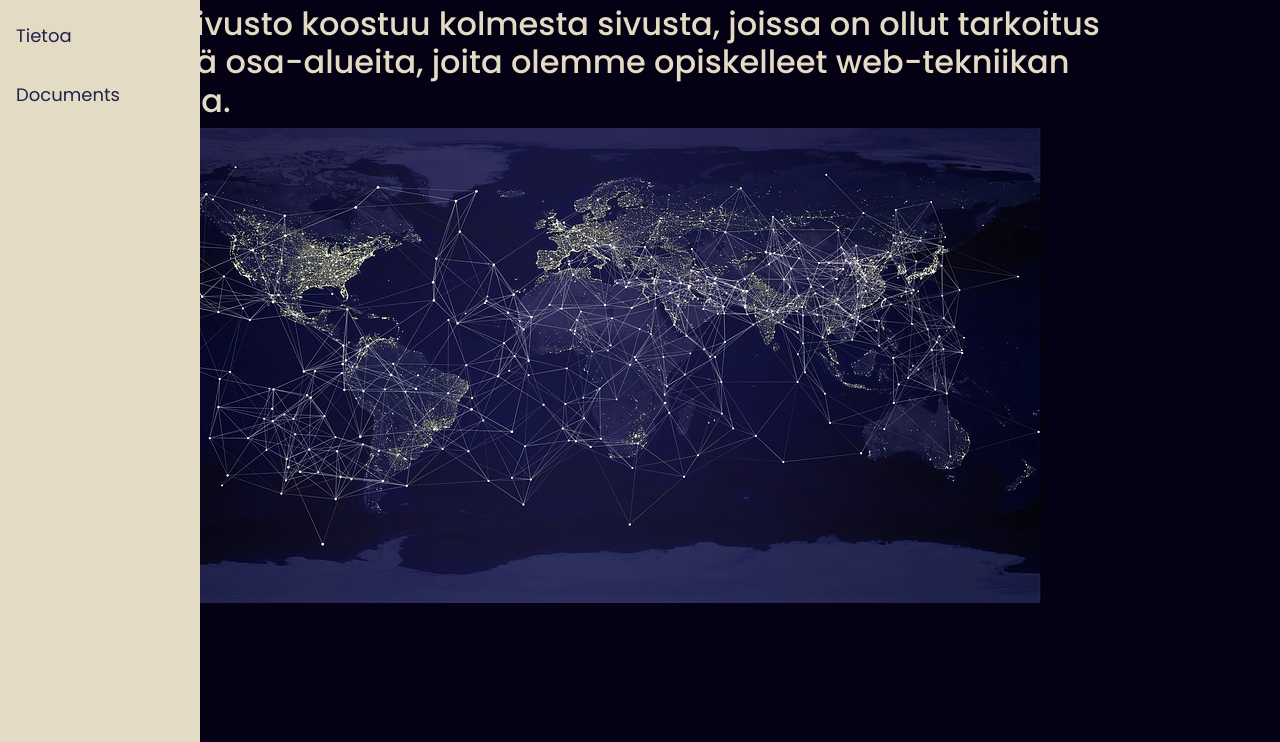
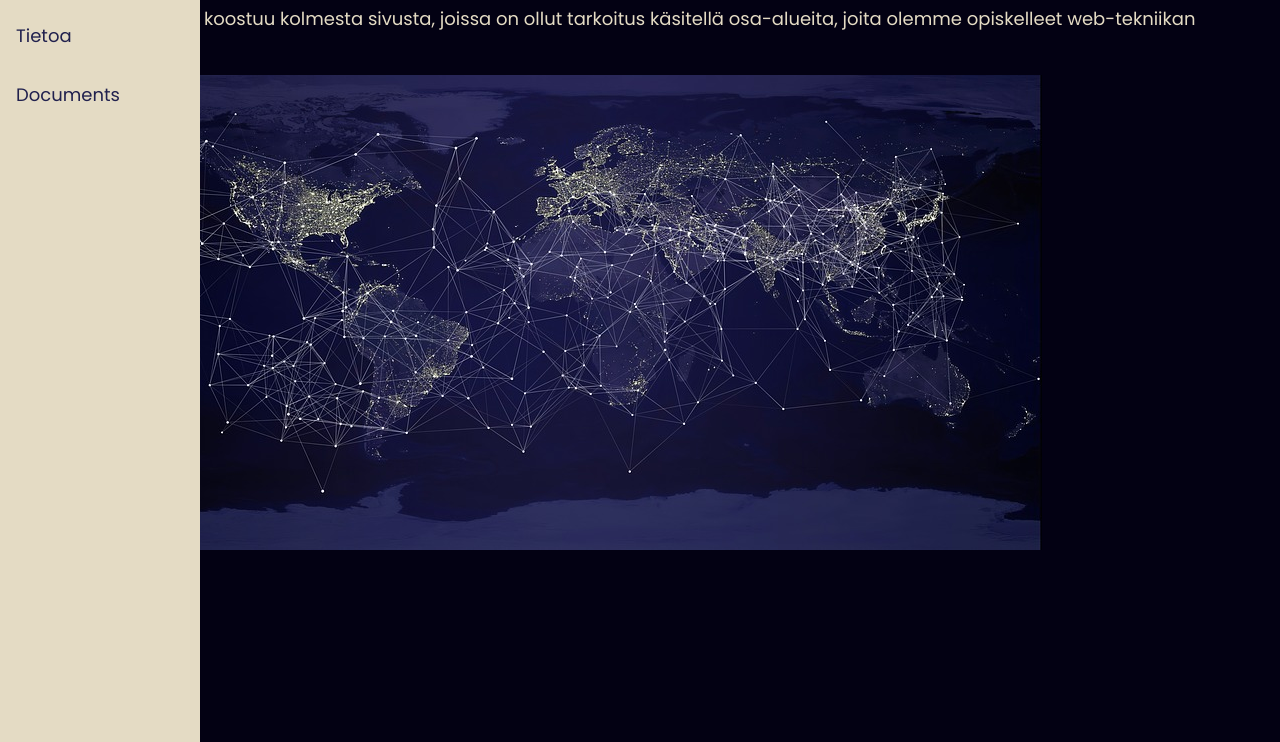
Before and after one commit to kerlinurk/webtekniikka, a plain HTML site: page index.html in a window 1280 px wide. Shown: the part 58-800 px from the top of the page. Drawn offline with nearby package versions, Linux system fonts and the light colour scheme.

Commit message:
muokkaus

```diff
--- a/index.html
+++ b/index.html
@@ -17,7 +17,7 @@
 </div>
     <div class="container">
         <div class="Ylä-tunniste">web-tekniikan nettisivu</div>
-        <h2>tämä sivusto koostuu kolmesta sivusta, joissa on ollut tarkoitus käsitellä osa-alueita, joita olemme opiskelleet web-tekniikan tunneilla.</h2>
+        <p>tämä sivusto koostuu kolmesta sivusta, joissa on ollut tarkoitus käsitellä osa-alueita, joita olemme opiskelleet web-tekniikan tunneilla.</p>
         <img src="kuvat/web1.jpg" alt="web1">
     <script src="https://cdn.jsdelivr.net/npm/bootstrap@5.1.3/dist/js/bootstrap.bundle.min.js" integrity="sha384-ka7Sk0Gln4gmtz2MlQnikT1wXgYsOg+OMhuP+IlRH9sENBO0LRn5q+8nbTov4+1p" crossorigin="anonymous"></script>
 
```
Also changed, not shown: javascript.js (line endings or trailing spaces).
